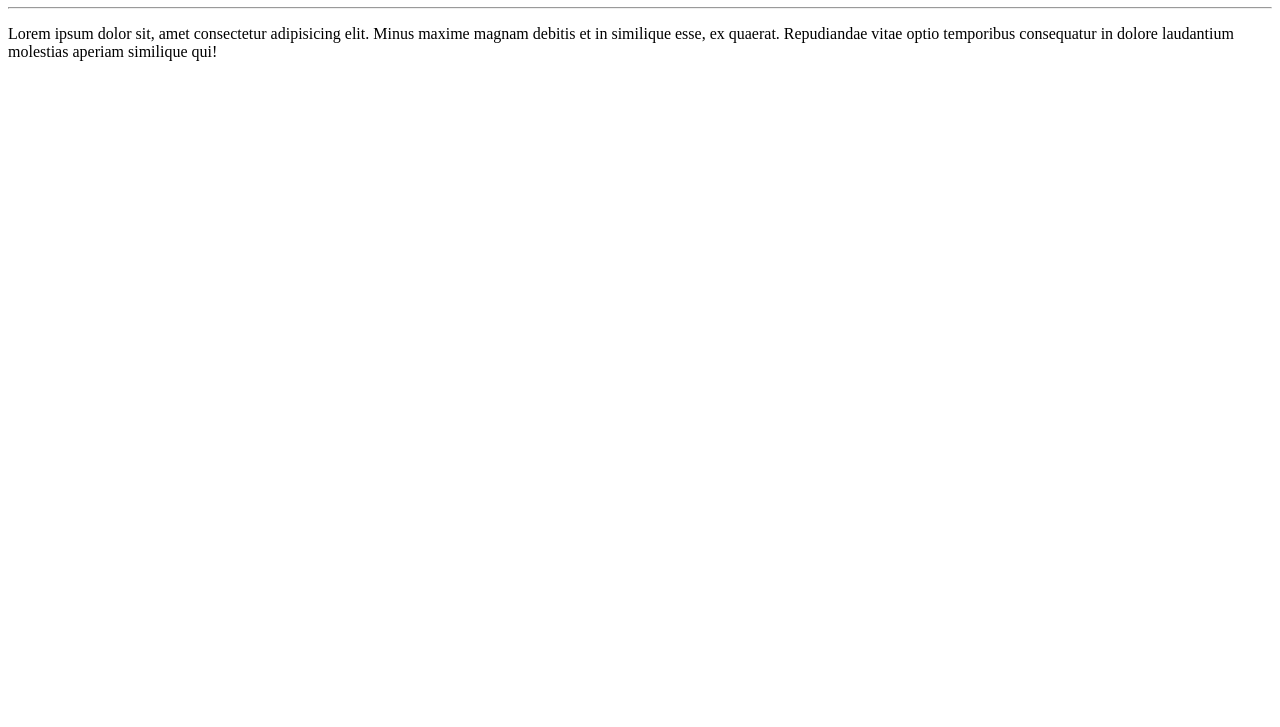
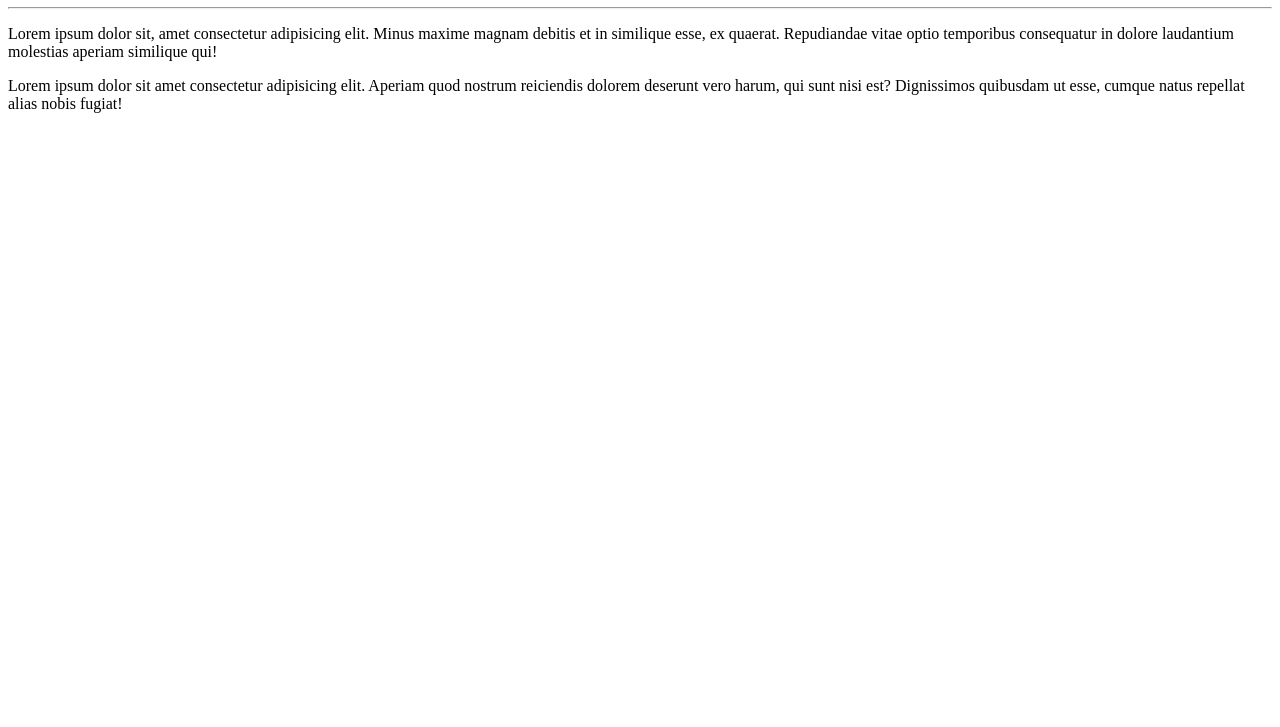
Before and after one commit to junior-mota/Ola-Mundo, a plain HTML site: page site-exemplo/index.html in a window 1280 px wide. Shown: the part 73-800 px from the top of the page. Drawn offline with Linux system fonts and the light colour scheme.

Commit message:
adicionei um parágrafo

```diff
--- a/site-exemplo/index.html
+++ b/site-exemplo/index.html
@@ -9,5 +9,6 @@
   <h1>Olá, Mundo!</h1>
   <hr>
   <p>Lorem ipsum dolor sit, amet consectetur adipisicing elit. Minus maxime magnam debitis et in similique esse, ex quaerat. Repudiandae vitae optio temporibus consequatur in dolore laudantium molestias aperiam similique qui!</p>
+  <p>Lorem ipsum dolor sit amet consectetur adipisicing elit. Aperiam quod nostrum reiciendis dolorem deserunt vero harum, qui sunt nisi est? Dignissimos quibusdam ut esse, cumque natus repellat alias nobis fugiat!</p>
 </body>
 </html>
```
